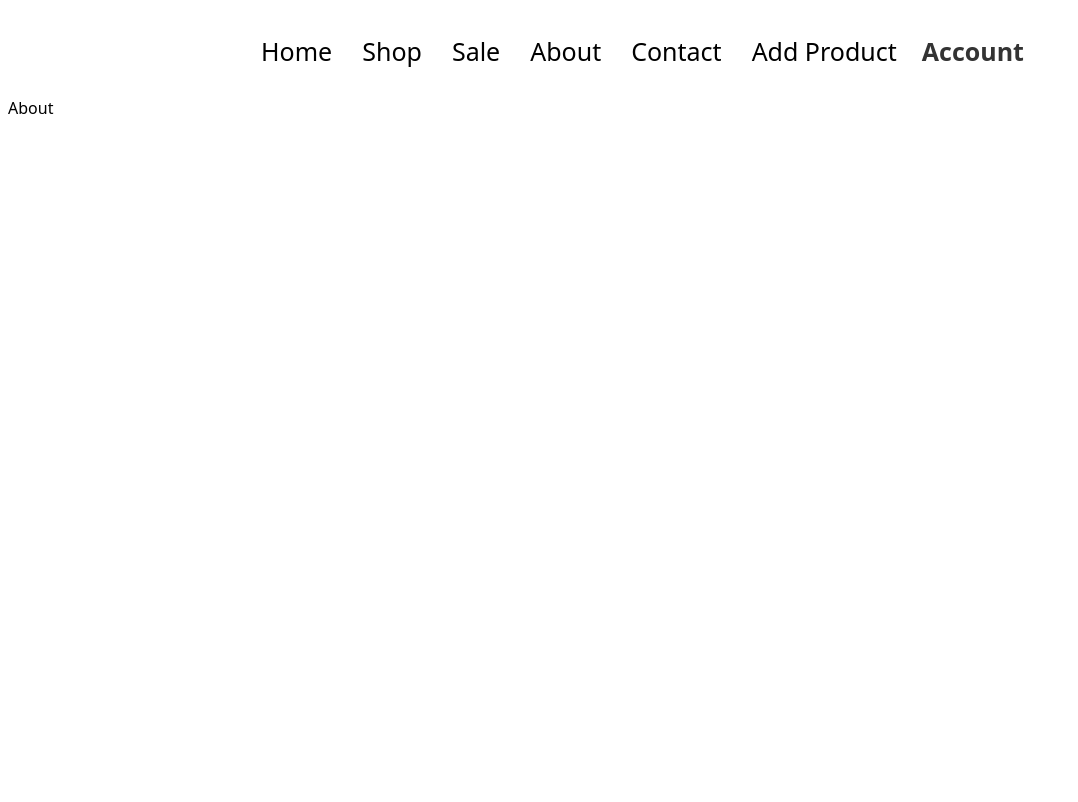
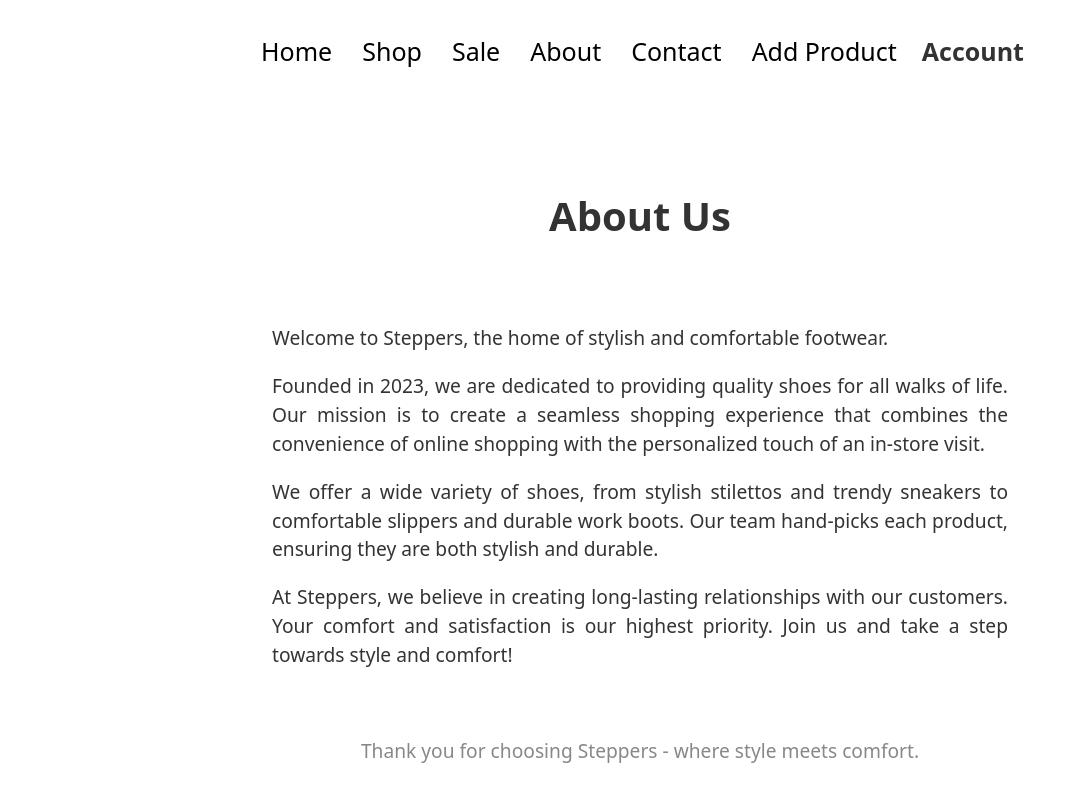
Before and after one commit to lbarsis/shoe-store, a React (Create React App) app in the folder client/: page /about in a window 1280 px wide. Shown: the top 802 px of the page, without its empty margins (0-1078 px from the left). Built offline with nearby package versions, Linux system fonts and the light colour scheme; no server answers; the HTML template or start-up script is replaced by a standard one.

Commit message:
Updated about page and css

```diff
--- a/client/src/components/about/About.js
+++ b/client/src/components/about/About.js
@@ -1,9 +1,21 @@
 import React from 'react';
+import '../../styles/AboutStyles/AboutStyle.css'
 
 function About() {
   return (
-    <div>
-      About
+    <div className="about-container">
+      <div className="about-header">
+        <h1>About Us</h1>
+      </div>
+      <div className="about-content">
+        <p>Welcome to Steppers, the home of stylish and comfortable footwear.</p>
+        <p>Founded in 2023, we are dedicated to providing quality shoes for all walks of life. Our mission is to create a seamless shopping experience that combines the convenience of online shopping with the personalized touch of an in-store visit.</p>
+        <p>We offer a wide variety of shoes, from stylish stilettos and trendy sneakers to comfortable slippers and durable work boots. Our team hand-picks each product, ensuring they are both stylish and durable.</p>
+        <p>At Steppers, we believe in creating long-lasting relationships with our customers. Your comfort and satisfaction is our highest priority. Join us and take a step towards style and comfort!</p>
+      </div>
+      <div className="about-footer">
+        <p>Thank you for choosing Steppers - where style meets comfort.</p>
+      </div>
     </div>
   );
 }
--- /dev/null
+++ b/client/src/styles/AboutStyles/AboutStyle.css
@@ -0,0 +1,32 @@
+.about-container {
+  display: flex;
+  flex-direction: column;
+  align-items: center;
+  margin: 0 auto;
+  padding: 2rem;
+  max-width: 800px;
+  color: #333;
+}
+
+.about-header, .about-footer {
+  margin: 2rem 0;
+}
+
+.about-header h1 {
+  font-size: 2.5rem;
+  text-align: center;
+  color: #333;
+}
+
+.about-content p {
+  font-size: 1.2rem;
+  line-height: 1.5;
+  text-align: justify;
+  margin-bottom: 1rem;
+}
+
+.about-footer p {
+  font-size: 1.2rem;
+  text-align: center;
+  color: #888;
+}
```
